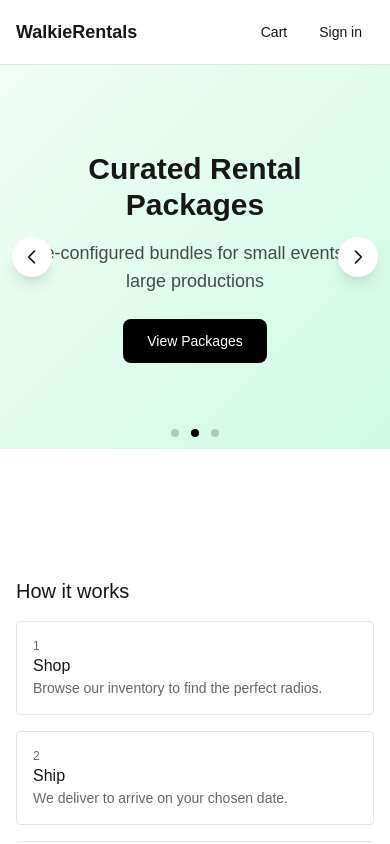
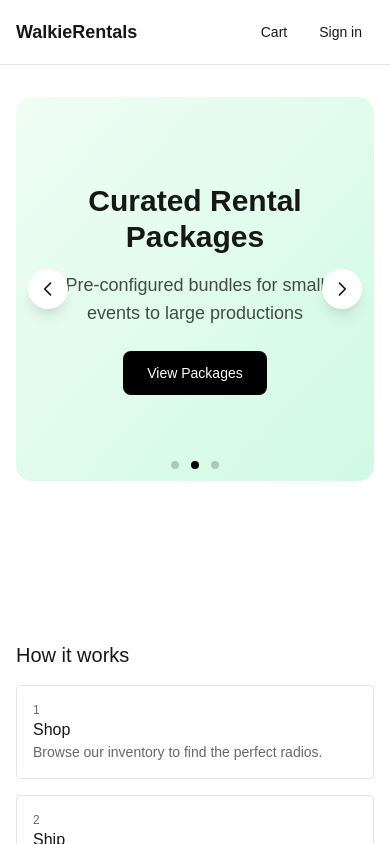
Before and after one commit to lschneiderny/walkierental, a Next.js app: page / in a window 390 px wide. Shown: the top 844 px of the page. Built offline with nearby package versions, Linux system fonts and the light colour scheme; no server answers.

Commit message:
style: add margin and rounded corners to hero carousel
- Added responsive margin (mx-4 sm:mx-6 lg:mx-8 my-8)
- Applied rounded-2xl to carousel container
- Maintains proper overflow hidden for rounded corners

```diff
--- a/components/HeroCarousel.tsx
+++ b/components/HeroCarousel.tsx
@@ -72,6 +72,7 @@ export default function HeroCarousel() {
   }, []);
 
   return (
+    <div className="mx-4 sm:mx-6 lg:mx-8 my-8">
       <div
         data-carousel='{
           "loadingClasses": "opacity-0",
@@ -79,7 +80,7 @@ export default function HeroCarousel() {
         }'
         className="relative w-full"
       >
-      <div className="carousel h-96 md:h-[32rem]">
+        <div className="carousel h-96 md:h-[32rem] rounded-2xl overflow-hidden">
           <div className="carousel-body h-full opacity-0">
           <div className="carousel-slide">
             <div className="bg-gradient-to-br from-blue-50 to-indigo-100 dark:from-gray-800 dark:to-gray-900 flex h-full justify-center items-center p-6">
@@ -138,5 +139,6 @@ export default function HeroCarousel() {
 
         <div className="carousel-pagination absolute bottom-3 end-0 start-0 flex justify-center gap-3"></div>
       </div>
+    </div>
   );
 }
```
Lines whose indentation alone changed are shown as unchanged.
